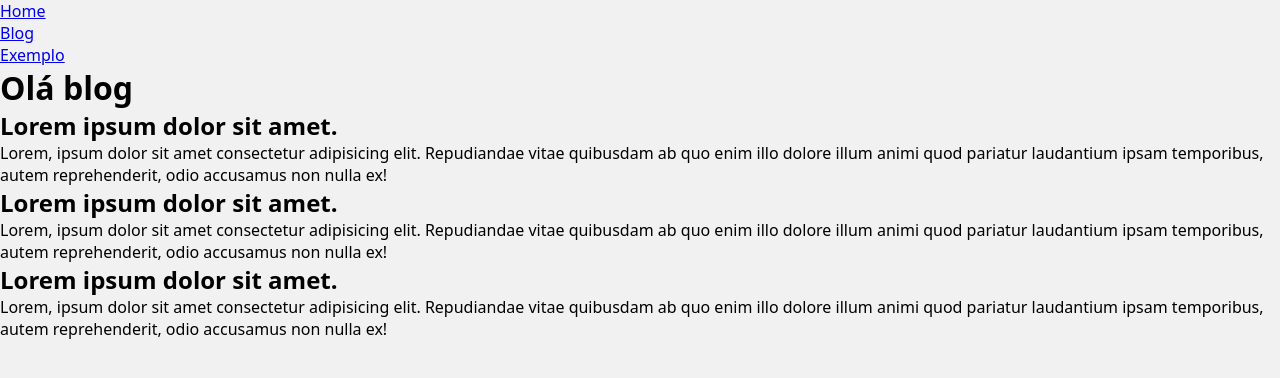
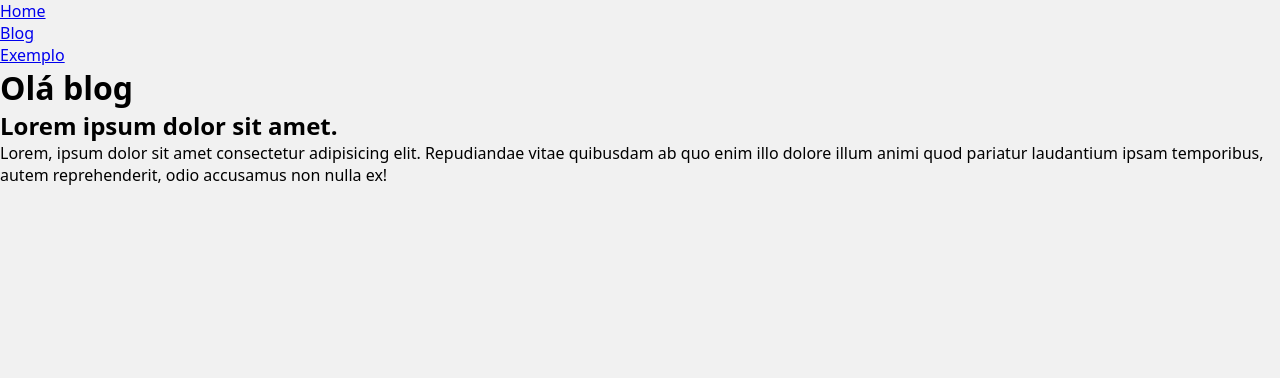
Before and after one commit to mxxIIbruno/python-aulas-p2, a Django app: page /blog/ in a window 1280 px wide. Shown: the top 378 px of the page. Run offline with Django 5.2, Linux system fonts and the light colour scheme.

Commit message:
Usando block para criar blocos de posts e home

```diff
--- a/ola_django/base/global/base.html
+++ b/ola_django/base/global/base.html
@@ -3,9 +3,8 @@
 
 <h1>{% block texto %}{% endblock texto %}</h1>
 
-<main class="posts">
-
-    {% include "global/partials/postblock.html" %}
+<main class="content">
+    {% block posts %}{% endblock posts %}
 </main>
 
 </body>
--- a/ola_django/base/global/partials/postblock.html
+++ b/ola_django/base/global/partials/postblock.html
@@ -9,27 +9,3 @@
         illum animi quod pariatur laudantium ipsam temporibus, autem reprehenderit, odio accusamus non nulla ex!
     </div>
 </article>
-
-<article class="post">
-    <header>
-        <h2 class="post__title">
-            Lorem ipsum dolor sit amet.
-        </h2>
-    </header>
-    <div class="post__body">
-        Lorem, ipsum dolor sit amet consectetur adipisicing elit. Repudiandae vitae quibusdam ab quo enim illo dolore
-        illum animi quod pariatur laudantium ipsam temporibus, autem reprehenderit, odio accusamus non nulla ex!
-    </div>
-</article>
-
-<article class="post">
-    <header>
-        <h2 class="post__title">
-            Lorem ipsum dolor sit amet.
-        </h2>
-    </header>
-    <div class="post__body">
-        Lorem, ipsum dolor sit amet consectetur adipisicing elit. Repudiandae vitae quibusdam ab quo enim illo dolore
-        illum animi quod pariatur laudantium ipsam temporibus, autem reprehenderit, odio accusamus non nulla ex!
-    </div>
-</article>
--- a/ola_django/blog/templates/blog/index.html
+++ b/ola_django/blog/templates/blog/index.html
@@ -1,5 +1,6 @@
 {% extends "global/base.html" %}
 
-{% block texto %}
-{{text}}
-{% endblock texto %}
+{% block texto %} {{text}} {% endblock texto %}
+{% block posts %}
+    {% include "global/partials/postblock.html" %}
+{% endblock posts %}
```
